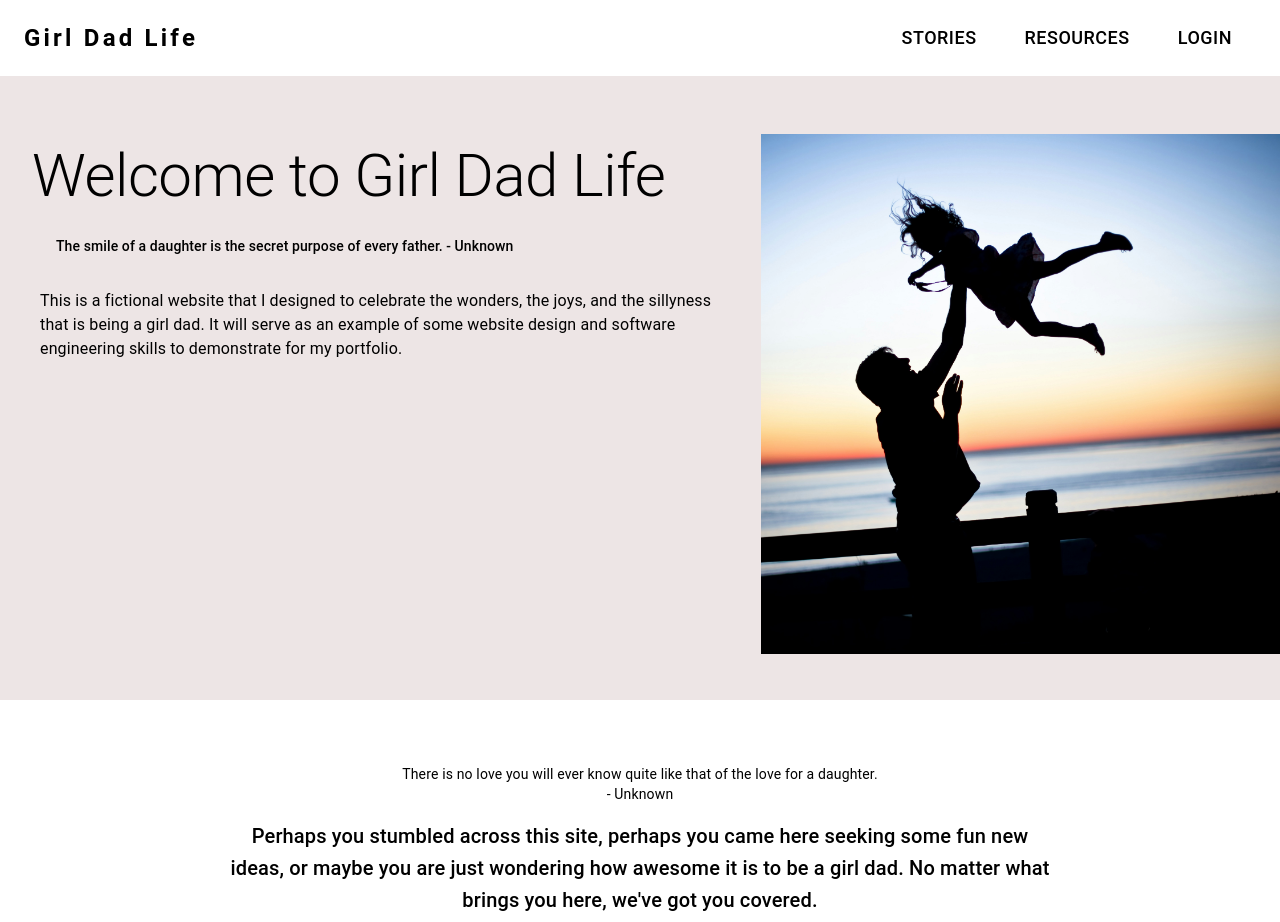
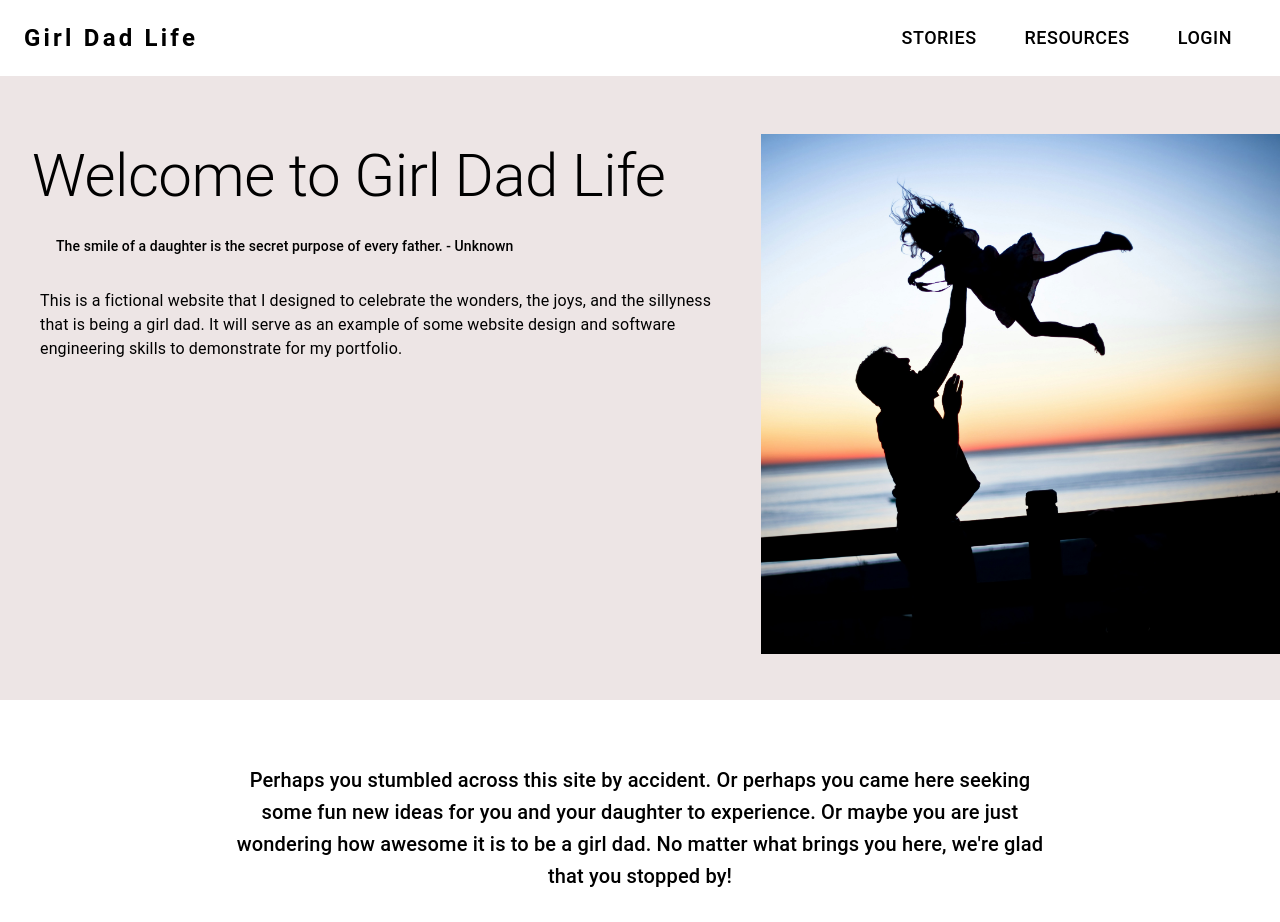
Before and after one commit to cpolishak/dad-life-site, a React (Create React App) app: page / in a window 1280 px wide. Shown: the top 922 px of the page. Built offline with nearby package versions, Linux system fonts and the light colour scheme.

Commit message:
Cleanup on Main page

```diff
--- a/src/Main.tsx
+++ b/src/Main.tsx
@@ -107,16 +107,11 @@ const Main: React.FC = () => {
             <Grid container>
               <Grid item xs={12} sm={2}></Grid>
               <Grid item xs={12} sm={8}>
-                <Typography variant="body2" pb={2} sx={{ textAlign: "center" }}>
-                  There is no love you will ever know quite like that of the
-                  love for a daughter.
-                  <br />- Unknown
-                </Typography>
                 <Typography variant="h6" pb={4} sx={{ textAlign: "center" }}>
-                  Perhaps you stumbled across this site, perhaps you came here
-                  seeking some fun new ideas, or maybe you are just wondering
+                  Perhaps you stumbled across this site by accident. Or perhaps you came here
+                  seeking some fun new ideas for you and your daughter to experience. Or maybe you are just wondering
                   how awesome it is to be a girl dad. No matter what brings you
-                  here, we've got you covered.
+                  here, we're glad that you stopped by!
                 </Typography>
                 <Paper
                   sx={dropdownStyle}
```
